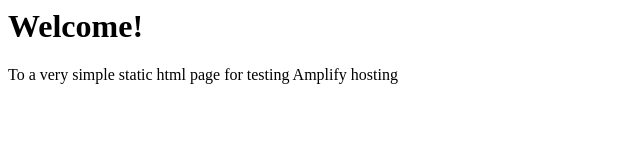
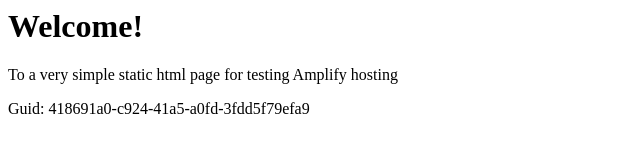
Before and after one commit to aws-aemilia-hkg/Github-PR-Commit-Integration-Test-DoNotTouch-v1-prod-ap-east-1, a website: page src/index.html in a window 1280 px wide. Shown: the whole page, without its empty margins (0-640 px from the left). Drawn offline with Linux system fonts and the light colour scheme.

Commit message:
commit from integ tests

```diff
--- a/src/index.html
+++ b/src/index.html
@@ -1,3 +1,5 @@
+
+
 <html lang="en">
 
 <head>
@@ -10,6 +12,6 @@
 <body>
     <h1>Welcome!</h1>
     <p>To a very simple static html page for testing Amplify hosting</p>
-</body>
+    <p>Guid: 418691a0-c924-41a5-a0fd-3fdd5f79efa9</p></body>
 
 </html>
```
